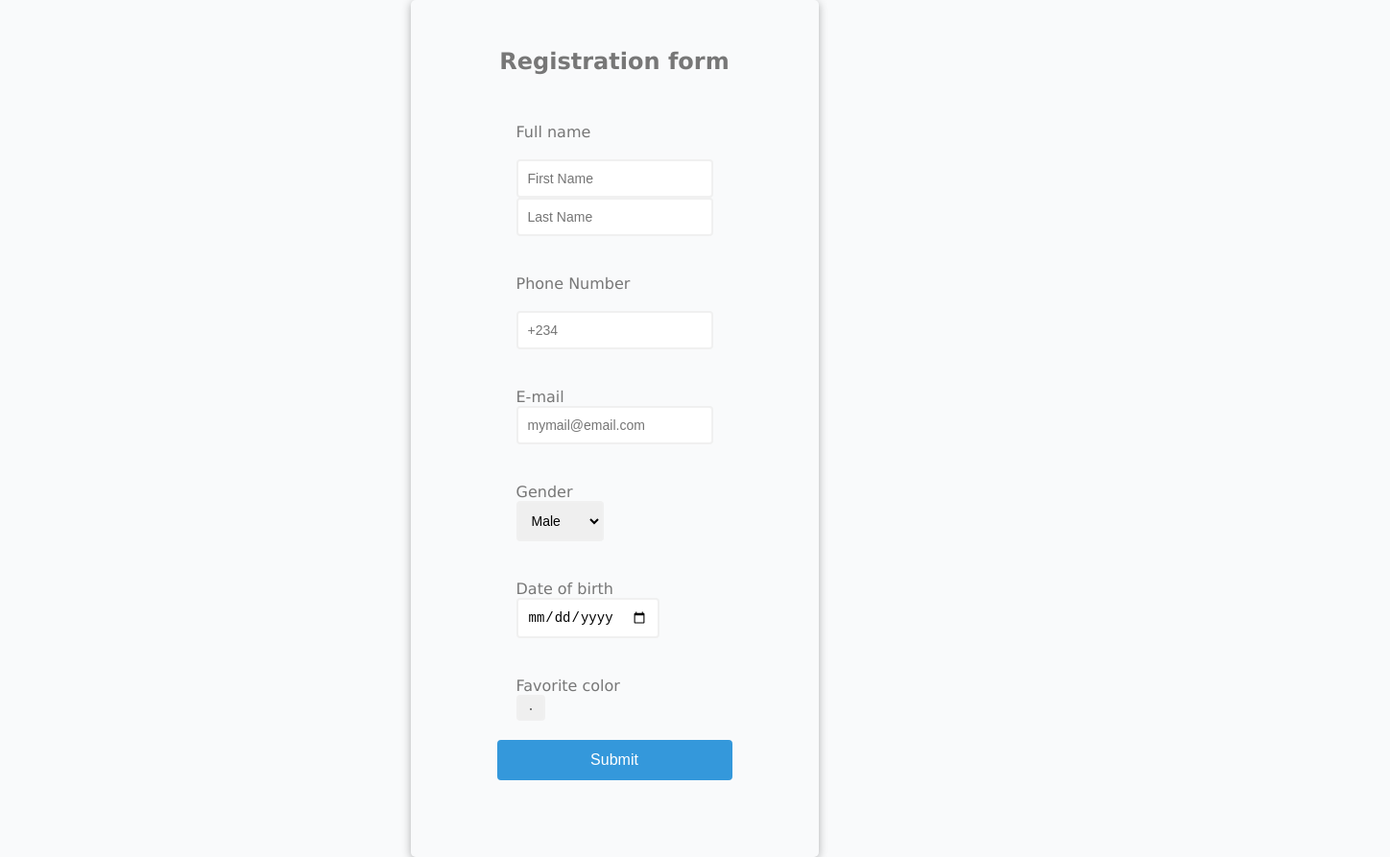
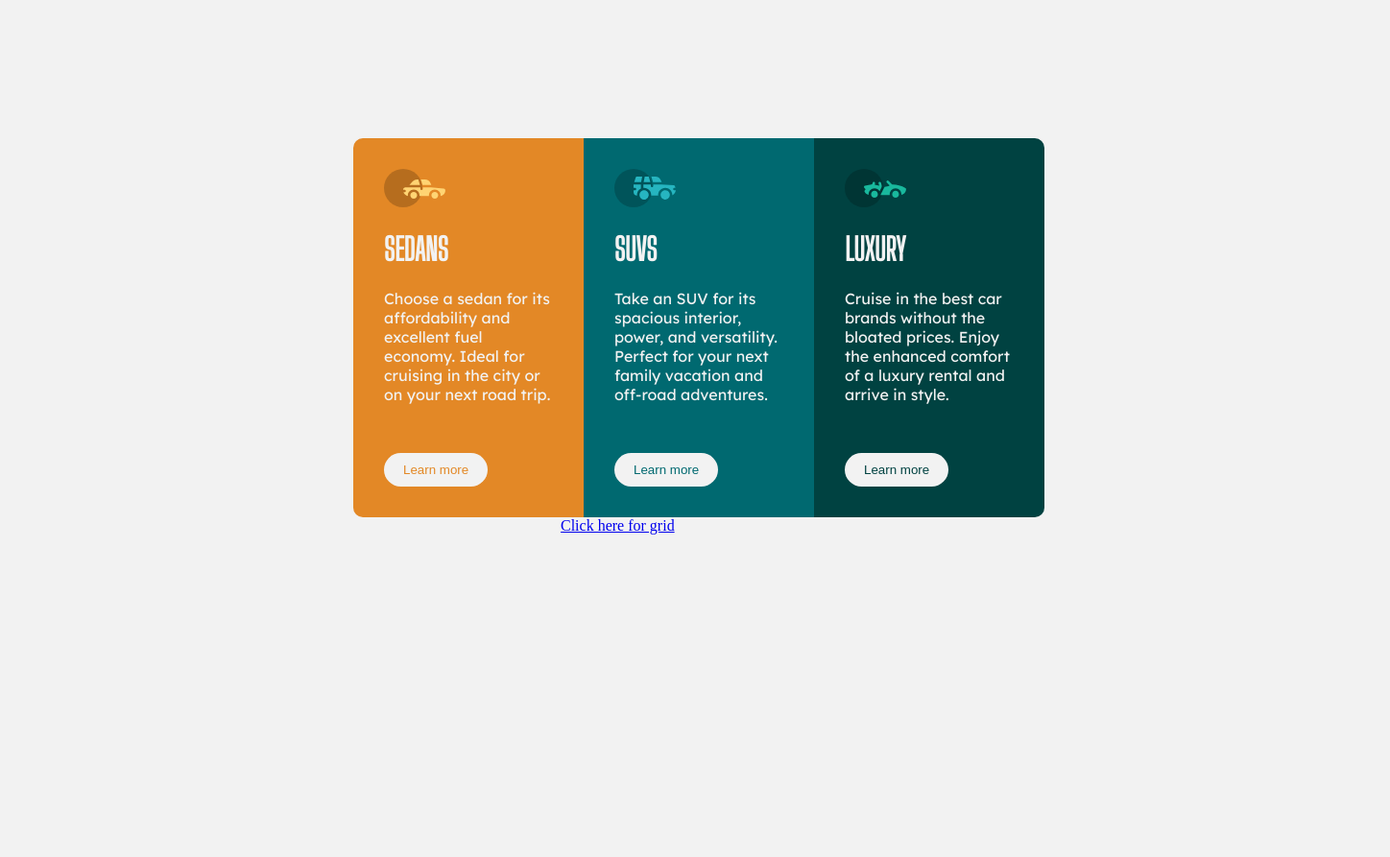
Before and after one commit to ZubaidatSalaudeen/Assignments, a plain HTML site: page index.html in a window 1280 px wide. Shown: the whole page at 96% size, 1448 px wide, since content can reach past the window. After the commit the page ends 800 px from the top, so only its background shows below. Drawn offline with Linux system fonts and the light colour scheme.

Commit message:
Zuri week4 task- 3-column-preview-card

```diff
--- /dev/null
+++ b/grid.css
@@ -0,0 +1,50 @@
+body {
+    background-color: navy;
+    width: 100%;
+    height: 100%;
+}
+.container {
+    display: grid;
+    height: 500px;
+    grid-template-columns: 35% 15% 30%;
+    grid-template-rows: 50% 23% 27%;
+    row-gap: 10px;
+    column-gap: 8px;
+    margin: 10%;
+}
+@media screen and (max-width: 700px) {
+    .container {
+        height: 300px;
+    }
+}
+.grid {
+    max-width: 80% auto;
+}
+.item1 {
+    background-color: orangered;
+    grid-column-start: 1;
+    grid-column-end: 3;
+    color: orangered;
+}
+.item2 {
+    background-color: orange;
+    color: orange;
+}
+.item3 {
+    background-color: green;
+    grid-row-start: 2;
+    grid-row-end: 4;
+    color: green;
+}
+.item4 {
+    background-color: dodgerblue;
+    grid-column-start: 2;
+    grid-column-end: 4;
+    color: dodgerblue;
+}
+.item5 {
+    background-color: dodgerblue;
+    grid-column-start: 2;
+    grid-column-end: 4;
+    color: dodgerblue;
+}
--- a/index.html
+++ b/index.html
@@ -1,45 +1,41 @@
 <!DOCTYPE html>
 <html>
     <head>
+        <meta name="viewport" content="width=device-width, initial-scale=1">
         <meta charset="utf-8">
-         <meta name="viewport" content="width=device-width">
-         <link rel="stylesheet" href="reg.css">
-         <title>Registration page</title>
+        <title>3 Column Flexbox</title>
+        <link rel="stylesheet" href="style.css ">
+        <link rel="stylesheet" href="https://fonts.googleapis.com/css?family=Lexend Deca">
+        <link rel="stylesheet" href="https://fonts.googleapis.com/css?family=Big Shoulders Display">
     </head>
     <body>
         <div class="container">
-           <h2>Registration form</h2>
-             <form class="form" id="form">
-                 <div class="form-control">
-                     <label for="Name">Full name</label> <br>
-                     <input type="text" id="firstname" placeholder="First Name" required>
-                     <input type="text" id="lastname" placeholder="Last Name" required>
+            <div class="flexbox item1">
+                <img src="Copy of icon-sedans.svg">
+                <h1>SEDANS</h1>
+                <p>Choose a sedan for its affordability and excellent
+                    fuel economy. Ideal for cruising in the city or on
+                    your next road trip.
+                </p>
+                <button class="btn btn1">Learn more</button>
             </div>
-                 <div class="form-control">
-                     <label for="phonenumber">Phone Number</label><br>
-                     <input type="tel" id="number" placeholder="+234" required>
+            <div class="flexbox item2">
+                <img src="Copy of icon-suvs.svg">
+                <h1>SUVS</h1>
+                <p>Take an SUV for its spacious interior, power, and versatility.
+                    Perfect for your next family vacation and off-road adventures.
+                </p>
+                <button class="btn btn2">Learn more</button>
             </div>
-                 <div class="form-control">
-                     <label for="email">E-mail</label>
-                     <input type="text" id="email" placeholder="mymail@email.com" required>
+            <div class="flexbox item3">
+                <img src="Copy of icon-luxury.svg">
+                <h1>LUXURY</h1>
+                <p>Cruise in the best car brands without the bloated prices.
+                    Enjoy the enhanced comfort of a luxury rental and arrive in style.
+                </p>
+                <button class="btn btn3">Learn more</button>
             </div>
-                 <div class="form-control">
-                     <label for="gender">Gender</label>
-                     <select id="gender" required>
-                         <option value="male">Male</option>
-                         <option value="female">Female</option>
-                     </select>
         </div>
-                 <div class="form-control">
-                     <label for="birthday">Date of birth</label>
-                     <input type="date" id="birthday" required>
-                 </div>
-                 <div class="form-control">
-                     <label for="favcolor">Favorite color</label>
-                     <input type="color" id="favcolor" required>
-                 </div>
-                 <button formaction="login.html">Submit</a></button>
-             </form>
-         </div>
+        <a href="grid.html">Click here for grid</a>
     </body>
 </html>
--- a/reg.css
+++ /dev/null
@@ -1,57 +0,0 @@
-* {
-    margin: 0;
-    padding: 0;
-    box-sizing: border-box;}
-body {
-    font-family: Verdana, Geneva, Tahoma, sans-serif;
-    display: grid;
-    align-items: center;
-    justify-content: center;
-    height: 10vh;
-    background-color: #f9fafb
-}
-h2 {
-  text-align: center;
-  color: #777;
-}
-.container {
-    border-radius: 5px;
-    box-shadow: 0 2px 10px rgba(0, 0, 0, 0.3);
-    max-width: 500px;
-    align-items: center;
-    padding: 50px;
-}
-form {
-    padding: 30px 40px;
-}
-.form-control {
-    position: relative;
-    padding: 20px;
-}
-.form-control label {
-    color: #777;
-    display: block;
-}
-.form-control input, #gender {
-    border: 2px solid #f0f0f0;
-    border-radius: 4px;
-    display: block;
-    width: auto;
-    padding: 10px;
-    font-size: 14px;
-}
-.form-control input:focus {
-    outline: 0;
-    border-color: #777;
-}
-.form button {
-    cursor: pointer;
-    background-color: #3498db;
-    border: 2px solid #3498db;
-    border-radius: 4px;
-    color: #fff;
-    display: block;
-    font-size: 16px;
-    padding: 10px;
-    width: 100%;
-}
--- /dev/null
+++ b/style.css
@@ -0,0 +1,77 @@
+* {
+    box-sizing: border-box;
+}
+body {
+    background-color: hsl(0, 0%, 95%);
+    height: 100%;
+    width: 1440px;
+}
+h1 {
+    font-family: 'Big Shoulders Display';
+    font-weight: 700;
+    color: hsl(0, 0%, 95%);
+  }
+  p {
+    font-family: 'Lexend Deca';
+    color: hsl(0, 0%, 95%);
+  }
+.container {
+    display: flex;
+    width: inherit;
+    justify-content: center;
+    margin-top: 10%;
+}
+.flexbox {
+    width: 15rem;
+    padding: 2rem;
+}
+.item1 {
+    background-color: hsl(31, 77%, 52%);
+    border-radius: 10px 0 0 10px;
+}
+.item2 {
+    background-color: hsl(184, 100%, 22%);
+}
+.item3 {
+    background-color: hsl(179, 100%, 13%);
+    border-radius: 0 10px 10px 0;
+}
+button {
+    background-color: hsl(0, 0%, 95%);
+    border: none;
+    padding: 10px 20px;
+    border-radius: 20px;
+    margin-top: 20%;
+    cursor: pointer;
+}
+.btn1 {
+    color: hsl(31, 77%, 52%);
+}
+.btn2 {
+    color: hsl(184, 100%, 22%);
+}
+.btn3 {
+    color: hsl(179, 100%, 13%);
+}
+button:hover {
+    color: hsl(0, 0%, 95%);
+    background-color: transparent;
+    border: 2px solid hsl(0, 0%, 95%);
+}
+a {
+    margin-left: 40%;
+}
+@media screen and (max-width: 500px){
+    body {
+        width: 375px;
+    }
+    .container {
+        flex-wrap: wrap;
+    }
+    .item1 {
+        border-radius: 10px 10px 0 0;
+    }
+    .item3 {
+        border-radius: 0 0 10px 10px;
+    }
+}
```
Also changed, not shown: grid.html (added, +17 -0 lines), login.html (deleted, +0 -28 lines), success.html (deleted, +0 -18 lines), Copy of icon-luxury.svg (added), Copy of icon-sedans.svg (added), Copy of icon-suvs.svg (added), 1 other file. Lines whose indentation alone changed are shown as unchanged.
